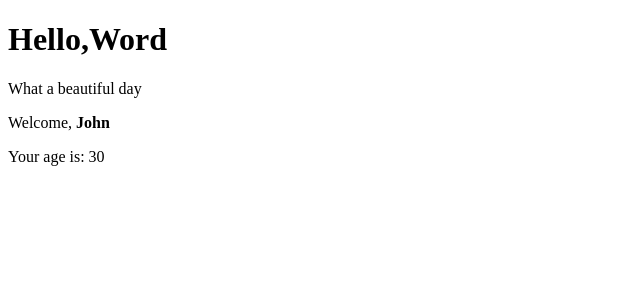
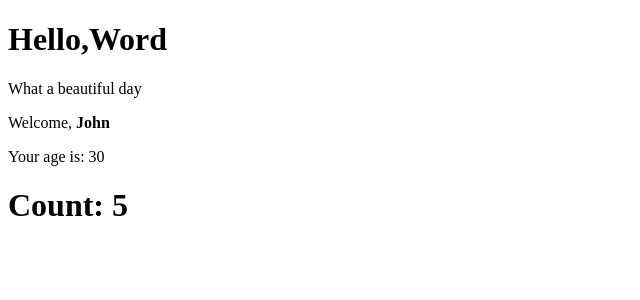
Before and after one commit to Ignazioconti/React_V2, a React (Create React App) app in the folder my-app/: page / in a window 1280 px wide. Shown: the top 300 px of the page, without its empty margins (0-640 px from the left). Built offline with nearby package versions, Linux system fonts and the light colour scheme.

Commit message:
Svolgimento

```diff
--- a/my-app/src/App.js
+++ b/my-app/src/App.js
@@ -1,4 +1,5 @@
 import React from "react";
+import { Counter } from "./Counter";
 import { HelloWord } from "./HelloWord";
 import { Welcome } from "./Welcome";
 export class App extends React.Component {
@@ -6,9 +7,8 @@
     return (
       <div>
         <HelloWord />
-        <p>
-          <Welcome name="John" renderAge={true} />
-        </p>
+        <Welcome name="John" renderAge={true} />
+        <Counter />
       </div>
     );
   }
--- /dev/null
+++ b/my-app/src/Counter.js
@@ -0,0 +1,25 @@
+import React from "react";
+
+export class Counter extends React.Component {
+  state = {
+    count: 0,
+  };
+  constructor(props) {
+    super(props);
+    setInterval(() => {
+      this.setState((state) => {
+        return {
+          count: state.count + 1,
+        };
+      });
+    }, 1000);
+  }
+
+  render() {
+    return (
+      <div>
+        <h1>Count: {this.state.count}</h1>
+      </div>
+    );
+  }
+}
```
